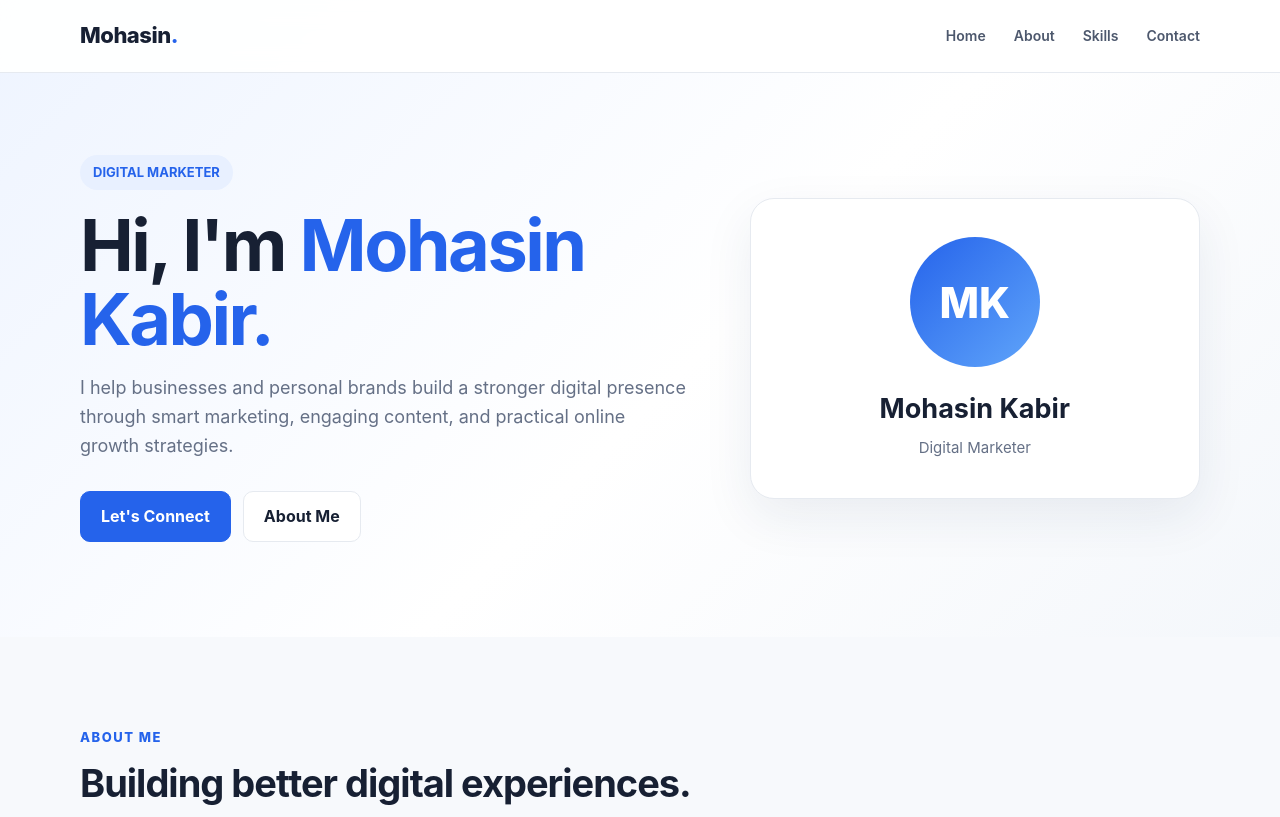
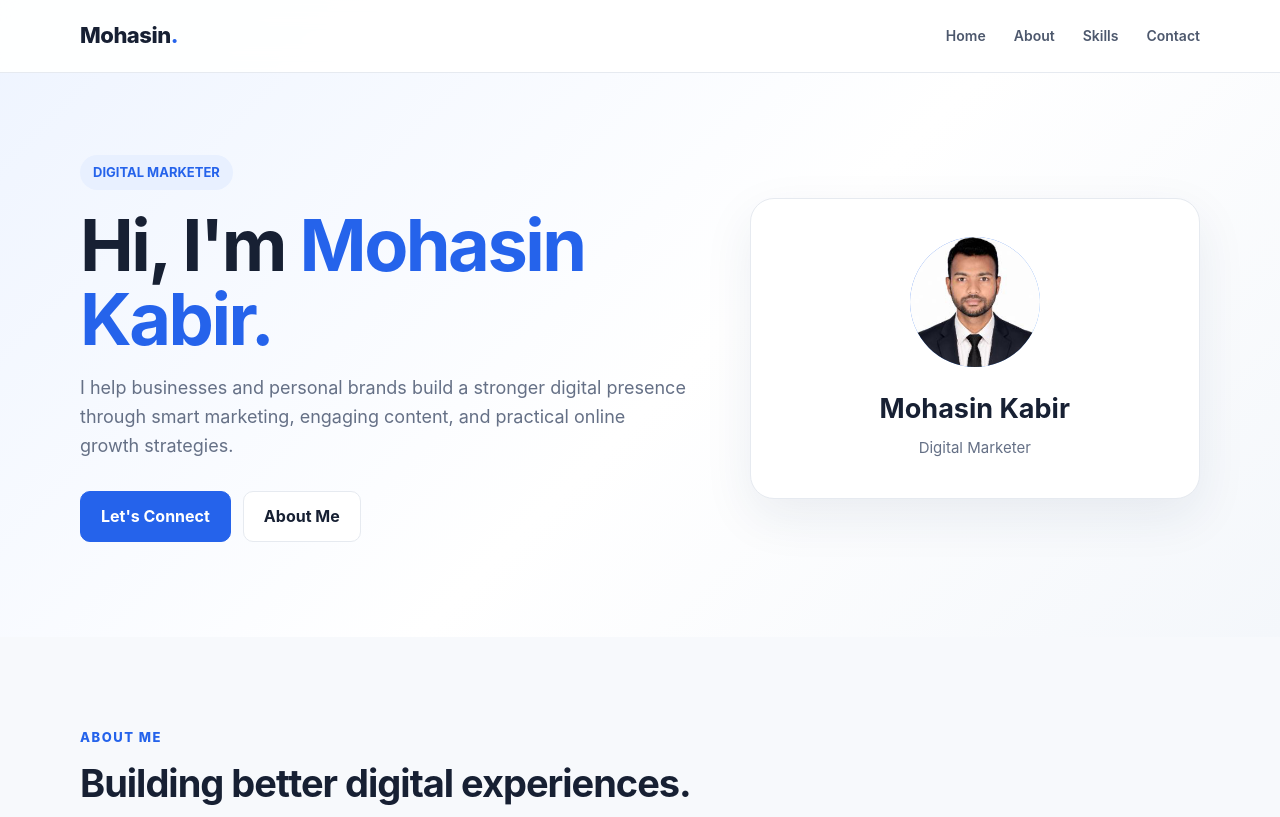
Before and after one commit to mohasin2706/Mohasin-Kabir, a plain HTML site: page index.html in a window 1280 px wide. Shown: the top 817 px of the page. Drawn offline with Linux system fonts and the light colour scheme.

Commit message:
Replace avatar div with image for profile card

```diff
--- a/index.html
+++ b/index.html
@@ -65,7 +65,7 @@ footer{padding:25px 0;text-align:center;color:#7b8495;font-size:14px;background:
     </div>
   </div>
   <div class="profile-card">
-    <div class="avatar">MK</div>
+    <img src="mohasin photo.jpg" alt="Mohasin Kabir" class="avatar" style="object-fit: cover;">
     <h2>Mohasin Kabir</h2>
     <p>Digital Marketer</p>
   </div>
```
